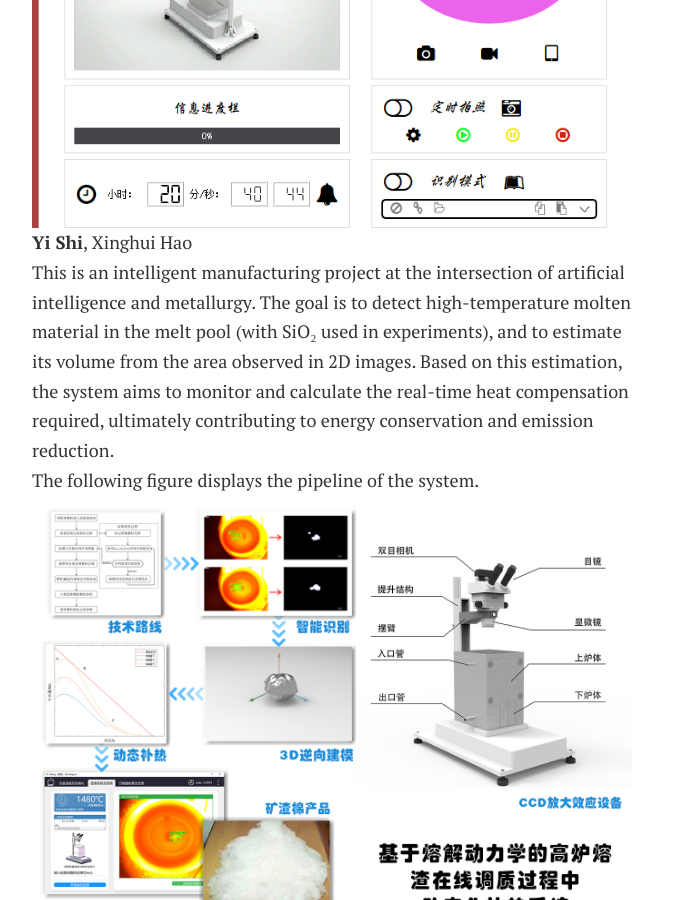
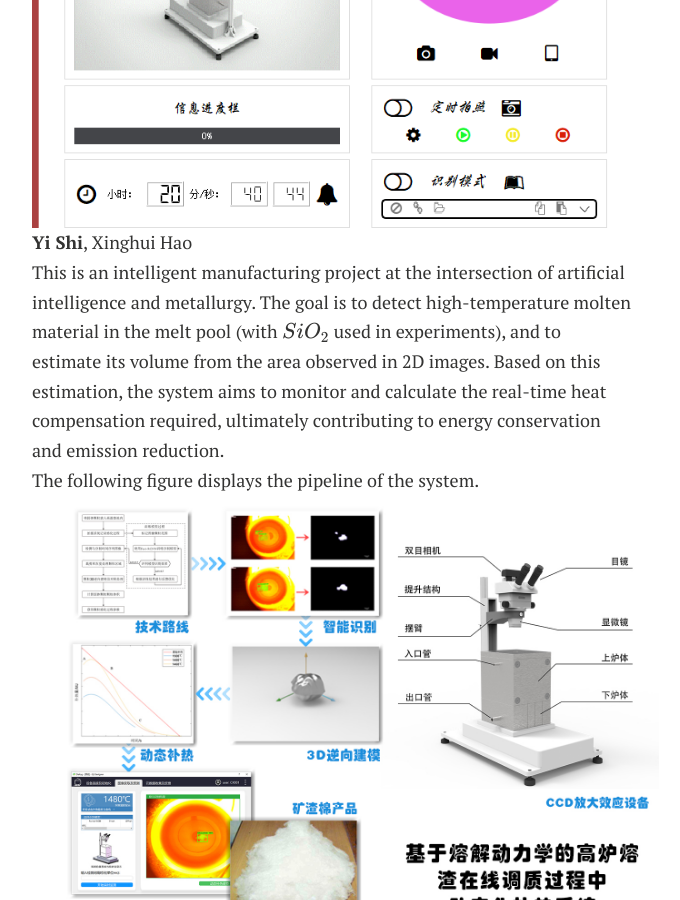
Before and after one commit to shiyi099/Billion.github.io, a Jekyll site: the page built from publications.md, in a window 1280 px wide and 900 px high, scrolled down 1436 px. Shown: the whole window, without its empty margins (328-1008 px from the left). Built offline with Jekyll 4.4.1, drawn with Linux system fonts in a browser that asks for light colours; nearby versions of some CDN libraries; comment, search, counter and statistics services are not loaded; a style sheet for code colours, icons or effects is not loaded.

Commit message:
Update publications.md

```diff
--- a/publications.md
+++ b/publications.md
@@ -19,6 +19,7 @@ title: Publications
 ## Early Project
 
 - [Dynamic Supplementary Heat System for Blast Furnace Slag](https://newstest.ncst.edu.cn/col/1393558054724/2020/12/28/1609148866922.html)<br><img title="" src="https://shiyi099.github.io/Billion.github.io/images/publications/ChiLunTechnology.png" alt="" data-align="inline">**Yi Shi**, Xinghui Hao<br>
-This is an intelligent manufacturing project at the intersection of artificial intelligence and metallurgy. The goal is to detect high-temperature molten material in the melt pool (with SiO₂ used in experiments), and to estimate its volume from the area observed in 2D images. Based on this estimation, the system aims to monitor and calculate the real-time heat compensation required, ultimately contributing to energy conservation and emission reduction.<br>
-The following figure displays the pipeline of the system.<br>
-<img title="" src="https://shiyi099.github.io/Billion.github.io/images/publications/ChiLunTechnologyTeaser.jpg" alt="" data-align="inline">
+  This is an intelligent manufacturing project at the intersection of artificial intelligence and metallurgy. The goal is to detect high-temperature molten material in the melt pool (with $SiO_2$ used in experiments), and to estimate its volume from the area observed in 2D images. Based on this estimation, the system aims to monitor and calculate the real-time heat compensation required, ultimately contributing to energy conservation and emission reduction.<br>
+  The following figure displays the pipeline of the system.<br>
+
+  <img title="" src="https://shiyi099.github.io/Billion.github.io/images/publications/ChiLunTechnologyTeaser.jpg" alt="" data-align="inline">
```
